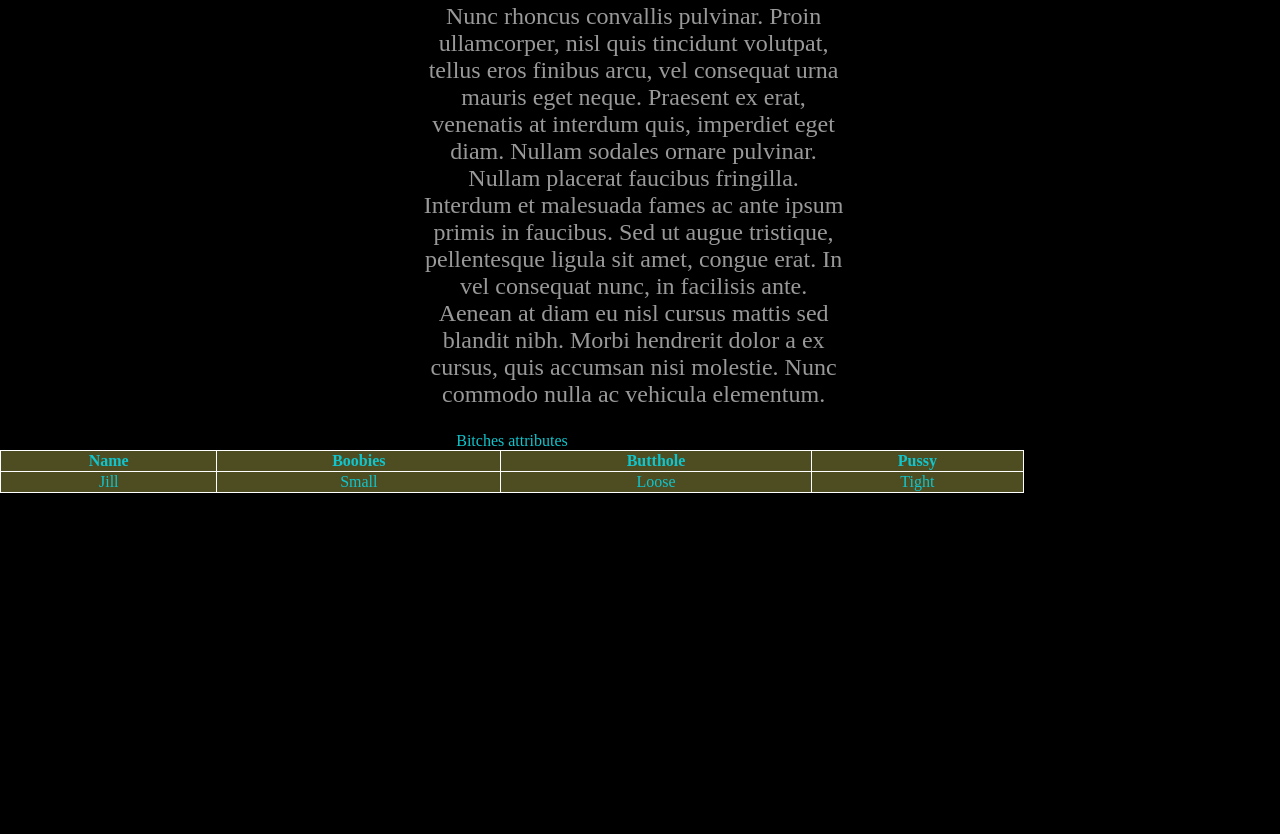
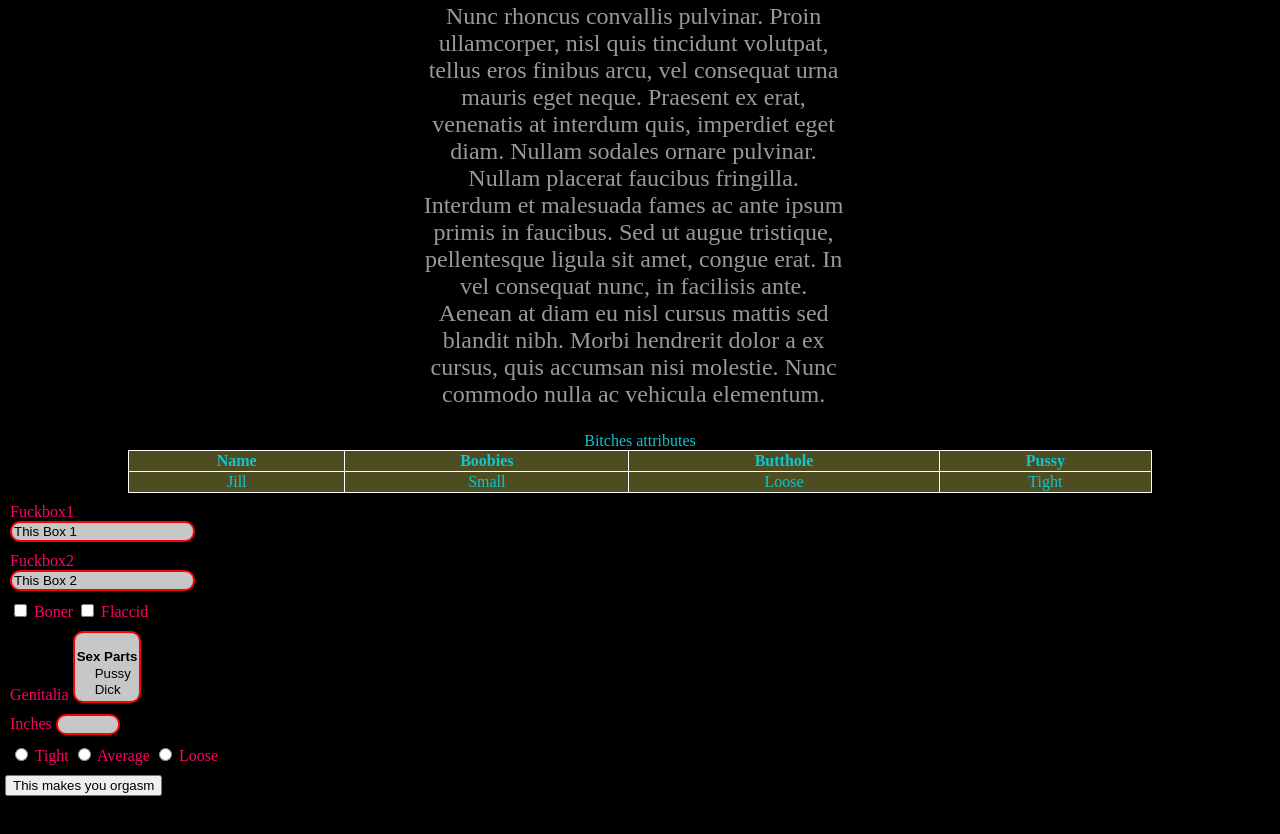
Before and after one commit to George-Bango/nicksproject, a plain HTML site: page index.html in a window 1280 px wide. Shown: the part 1188-2022 px from the top of the page. Before the commit the page ends 1951 px from the top, so only its background shows below. Drawn offline with Linux system fonts and the light colour scheme.

Commit message:
Getting our form on

```diff
--- /dev/null
+++ b/css/form.css
@@ -0,0 +1,21 @@
+@charset "UTF-8";
+
+label.top-label {
+    display: block;
+}
+
+.button-wrapper {
+    margin: 10px 5px;
+}
+
+.form-group {
+    margin: 10px;
+}
+
+.form-control {
+    border: 2px solid red;
+    background: #c7c7c7;
+    border-radius: 10px;
+    outline-color: #ffffff;
+    outline-style: hidden;
+}
--- a/css/table.css
+++ b/css/table.css
@@ -7,3 +7,7 @@ table, th, td{
     text-align:center;
     background: #4e4d21;
 }
+
+table {
+    margin: 0 auto;
+}
--- a/index.html
+++ b/index.html
@@ -4,7 +4,8 @@
         <title>Nick's Project 1</title>
         <link rel="stylesheet" href="css/table.css" type="text/css">
         <link rel="stylesheet" href="css/style.css" type="text/css">
-        <link rel="stylesheet" href="css/nav.css" tyoe="text/css">
+        <link rel="stylesheet" href="css/nav.css" type="text/css">
+        <link rel="stylesheet" href="css/form.css" type="text/css">
     </head>
     <body>
         <header id="header">
@@ -83,20 +84,73 @@
         <div id="table">
             <table style="width:80%">
                 <caption>Bitches attributes</caption>
+                <thead>
                     <tr>
                         <th>Name</th>
                         <th>Boobies</th>
                         <th>Butthole</th>
                         <th>Pussy</th>
                     </tr>
+                </thead>
+                <tbody>
                     <tr>
                         <td>Jill</td>
                         <td>Small</td>
                         <td>Loose</td>
                         <td>Tight</td>
                     </tr>
+                </tbody>
             </table>
         </div>
+    <form name="Formey" method="get" action="#" role="form">
+        <div class="form-group">
+            <label for="box1" class="top-label">Fuckbox1</label>
+            <input type="text" name="Box1" id="box1" value="This Box 1" class="form-control" maxlength="9" required title="fuck off" placeholder="Boxey1">
+        </div>
+        <div class="form-group">
+            <label for="box2" class="top-label">Fuckbox2</label>
+            <input type="text" name="Box2" id="box2" value="This Box 2" class="form-control" maxlength="9" required title="fuck off" placeholder="Boxey2">
+        </div>
+        <div class="form-group">
+            <label>
+                <input type="checkbox" name="checkbox1[]" id="checkbox1-boner" value="Boner"> Boner
+            </label>
+            <label>
+                <input type="checkbox" name="checkbox1[]" id="checkbox1-flaccid" value="Flaccid"> Flaccid
+            </label>
+        </div>
+        <div class="form-group">
+            <label for="genitalia">Genitalia</label>
+            <select name="genitalia[]" id="genitalia" class="form-control" required multiple aria-multiselectable="true">
+                <option></option>
+                <optgroup label="Sex Parts">
+                    <option value="Pussy">
+                        Pussy
+                    </option>
+                    <option value="Dick">
+                        Dick
+                    </option>
+                </optgroup>
+                <optgroup label="Smelly">
+                    <option value="Feet">
+                        Feet
+                    </option>
+                </optgroup>
+            </select>
+        </div>
+        <div class="form-group">
+            <label for="inches">Inches</label>
+            <input type="number" name="inches" class="form-control" id="inches" min="1" max="7" step=".5">
+        </div>
+        <div class="form-group">
+            <label><input type="radio" name="tightness" value="Tight"> Tight</label>
+            <label><input type="radio" name="tightness" value="Average"> Average</label>
+            <label><input type="radio" name="tightness" value="Loose"> Loose</label>
+        </div>
+        <div class="button-wrapper">
+            <input type="submit" value="This makes you orgasm">
+        </div>
+    </form>
     <footer id="footer">
         <p class="copyright">This is Nick's Website &copy; 2017</p>
     </footer>
```
Lines whose indentation alone changed are shown as unchanged.
